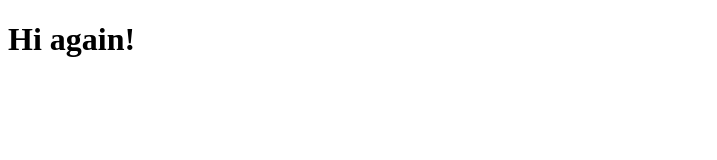
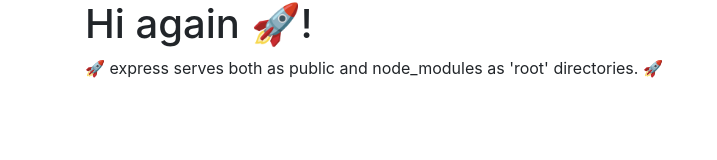
Before and after one commit to codein-ca/crispy-tribble, a website: page public/index.html in a window 1280 px wide. Shown: the whole page, without its empty margins (0-717 px from the left). Drawn offline with nearby package versions, Linux system fonts and the light colour scheme.

Commit message:
🚀 Adds Bootstrap css 🚀🚀

```diff
--- a/app-server.js
+++ b/app-server.js
@@ -1,7 +1,9 @@
 const express = require('express');
 const app = express();
 
+// serves files on public folder (our web server root)
 app.use(express.static('./public'));
+// exposes direct access to B4 css/ and js/ folders
 app.use(express.static('./node_modules/bootstrap/dist'));
 
 app.listen(3000);
--- a/public/index.html
+++ b/public/index.html
@@ -2,9 +2,15 @@
 <html lang="en">
 <head>
     <meta charset="UTF-8">
-    <title>Hey</title>
+    <title>Hey 🚀</title>
+    <!--express serves both as public and node_modules as 'root' directories-->
+    <!--that's why i don't need a full qualified path here-->
+    <link rel="stylesheet" type="text/css" href="css/bootstrap.css">
 </head>
 <body>
-<h1>Hi again!</h1>
+<div class="container">
+    <h1>Hi again 🚀!</h1>
+    <p>🚀 express serves both as public and node_modules as 'root' directories. 🚀</p>
+</div>
 </body>
 </html>
```
